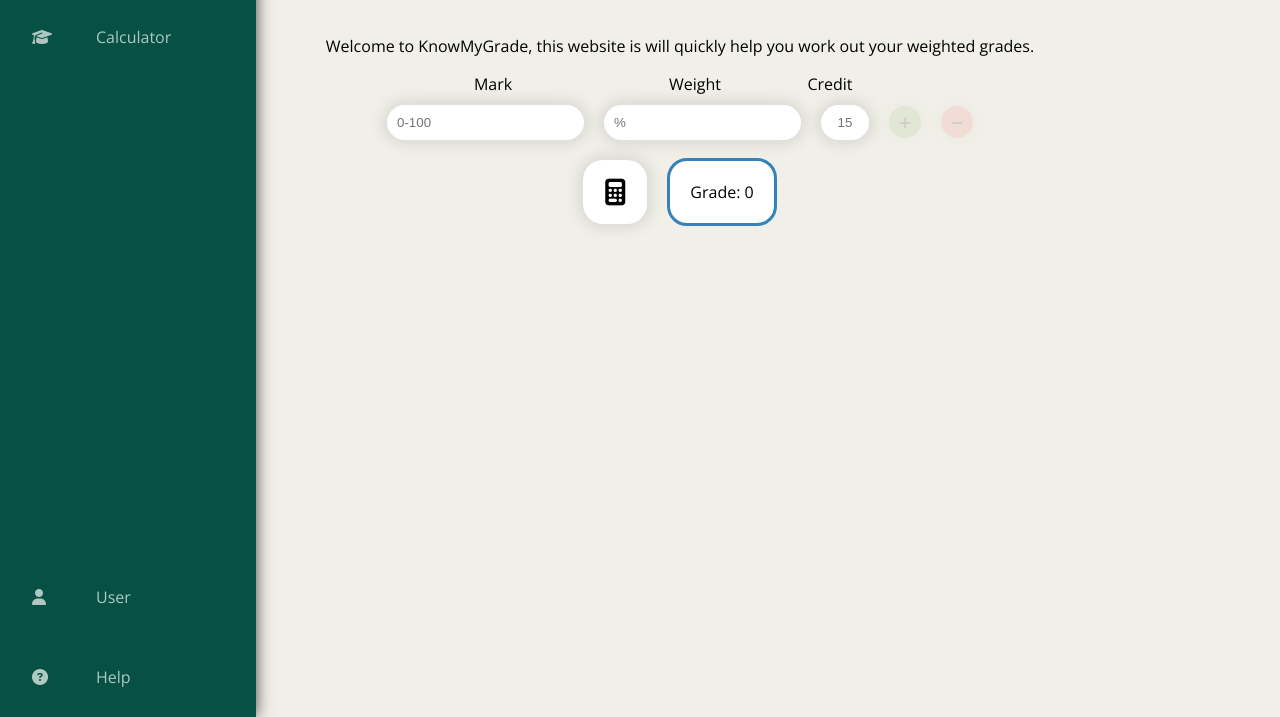
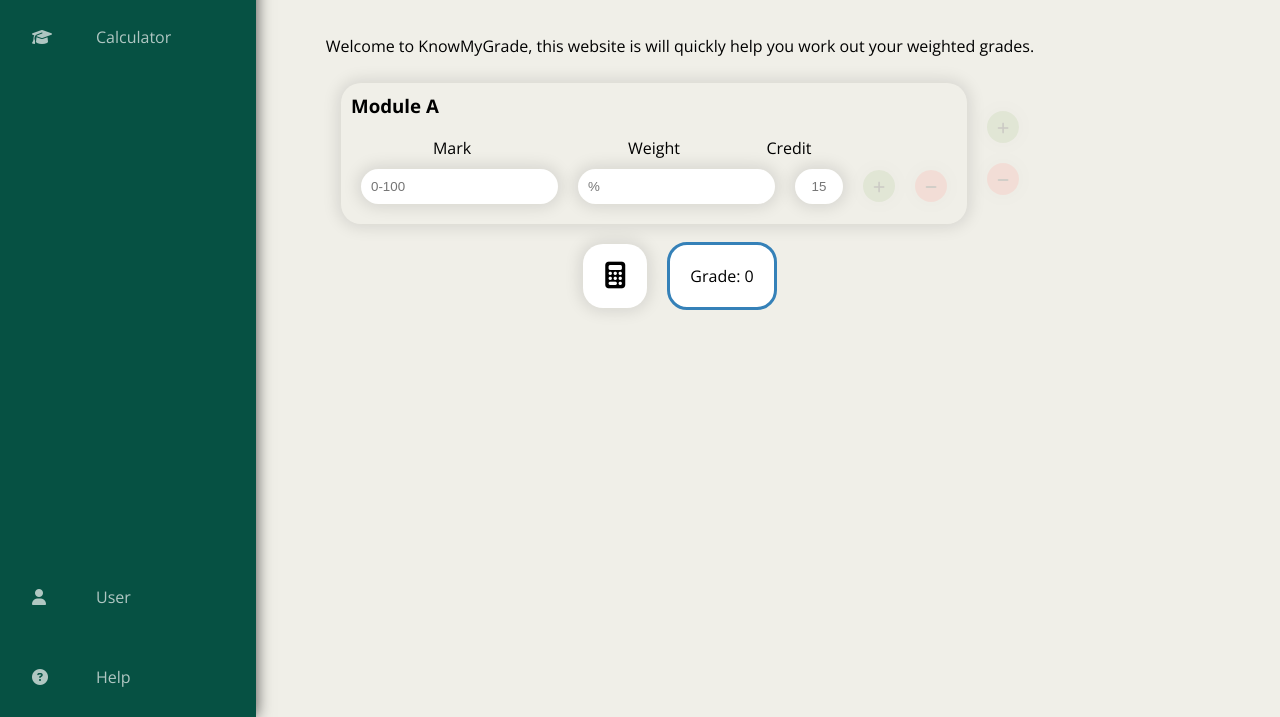
Before and after one commit to MCXpak/know-my-grade, a plain HTML site: page index.html in a window 1280 px wide. Shown: the part 83-800 px from the top of the page. Drawn offline with nearby package versions, Linux system fonts and the light colour scheme.

Commit message:
preparing for module section integration

```diff
--- a/index.html
+++ b/index.html
@@ -48,6 +48,11 @@
 
     <main>
         <h1>KNOWMYGRADE</h1>
+        <p class="about">Welcome to KnowMyGrade, this website is will quickly help you work out your weighted grades.</p>
+        <div id="calc-div">
+            <div class="modules">
+                <div id="module1" class="module-div">
+                    <h3 class="module-title">Module A</h3>
                     <div class="input-titles">
                         <div class="title-mark">Mark</div><div class="title-weight">Weight</div><div class="title-credit">Credit</div>
                     </div>
@@ -60,12 +65,17 @@
                             <div class="grade-button"><button class="minus-grade" onclick="removeGradeInputs('gradeInput1')"><i class="fa-solid fa-minus"></i></button></div>
                         </div>
                     </div>
+                </div>
+                <div>
+                    <div class="module-button"><button class="add-module" onclick=""><i class="fa-solid fa-plus"></i></button></div>
+                    <div class="module-button"><button class="minus-module" onclick=""><i class="fa-solid fa-minus"></i></button></div>
+                </div>
+            </div>
+        </div>
         <div class="results-div">
             <button id="calcGradeBtn" onclick="calcGrade()"><i class="fa-solid fa-calculator fa-2x"></i></button>
             <div id="grade-output">Grade: 0</div>
         </div>
-        <p class="about">Welcome to KnowMyGrade, this website is will quickly help you work out your weighted grades.
-        </p>
         </main>
 </body>
 </html>
--- a/styles.css
+++ b/styles.css
@@ -52,16 +52,6 @@ main {
 h1 { grid-area: logo;}
 .about  { grid-area: about;}
 .test2 {grid-area: info;}
-
-.input-titles {
-    /*grid-area: titles;*/
-    display: grid;
-    margin-left: -104px;
-    grid-template-columns: 202px 202px 68px;
-    grid-template-areas:
-    "mark gweight credit";
-
-}
 
 /*-- Navbar */
 .navbar{
@@ -161,7 +151,7 @@ h1 { grid-area: logo;}
     opacity: 0;
 }
 
-.grade-div, .grade-button, .results-div {
+.grade-div, .grade-button, .results-div, #calc-div, .modules {
     display: flex;
     align-items: center;
     justify-content: center;
@@ -178,7 +168,7 @@ h1 { grid-area: logo;}
     transition: width 200ms ease;
 }
 
-.grade-input, .weight-input, .grade-credit, .add-grade, .minus-grade, #calcGradeBtn{
+.grade-input, .weight-input, .grade-credit, .add-grade, .minus-grade, #calcGradeBtn, .add-module, .minus-module {
     padding: 10px;
     margin: 10px;
     border: 0;
@@ -192,27 +182,27 @@ h1 { grid-area: logo;}
     text-align: center;
 }
 
-.add-grade, .minus-grade {
+.add-grade, .minus-grade, .add-module, .minus-module {
     width: 2rem;
     height: 2rem;
     transition: 100ms;
     filter: opacity(0.15);
 }
 
-.add-grade {
+.add-grade, .add-module {
     background-color: #8CB369;
 }
 
-.minus-grade {
+.minus-grade, .minus-module {
     background-color: #FE7A71;
 }
 
-.add-grade:hover, .minus-grade:hover {
+.add-grade:hover, .minus-grade:hover, .add-module:hover, .minus-module:hover {
     transform: scale(1.1);
     filter: opacity(1);
 }
 
-.add-grade:active, .minus-grade:active {
+.add-grade:active, .minus-grade:active, .add-module:active, .minus-module:active {
     transform: scale(1.2);
     filter: opacity(1);
 }
@@ -242,3 +232,26 @@ h1 { grid-area: logo;}
     grid-area: credit;
     text-align: center;
 }
+
+.input-titles {
+    /*grid-area: titles;*/
+    display: grid;
+    /*margin-left: -104px;*/
+    grid-template-columns: 202px 202px 68px;
+    grid-template-areas:
+    "mark gweight credit";
+
+}
+
+.module-div {
+    padding: 10px;
+    margin: 10px;
+    border: 0;
+    box-shadow:0 0 15px 4px rgba(0,0,0,0.1);
+    border-radius: 20px;
+    outline-width: 0;
+}
+
+.module-title {
+    margin-top: 0;
+}
```
Lines whose indentation alone changed are shown as unchanged.
